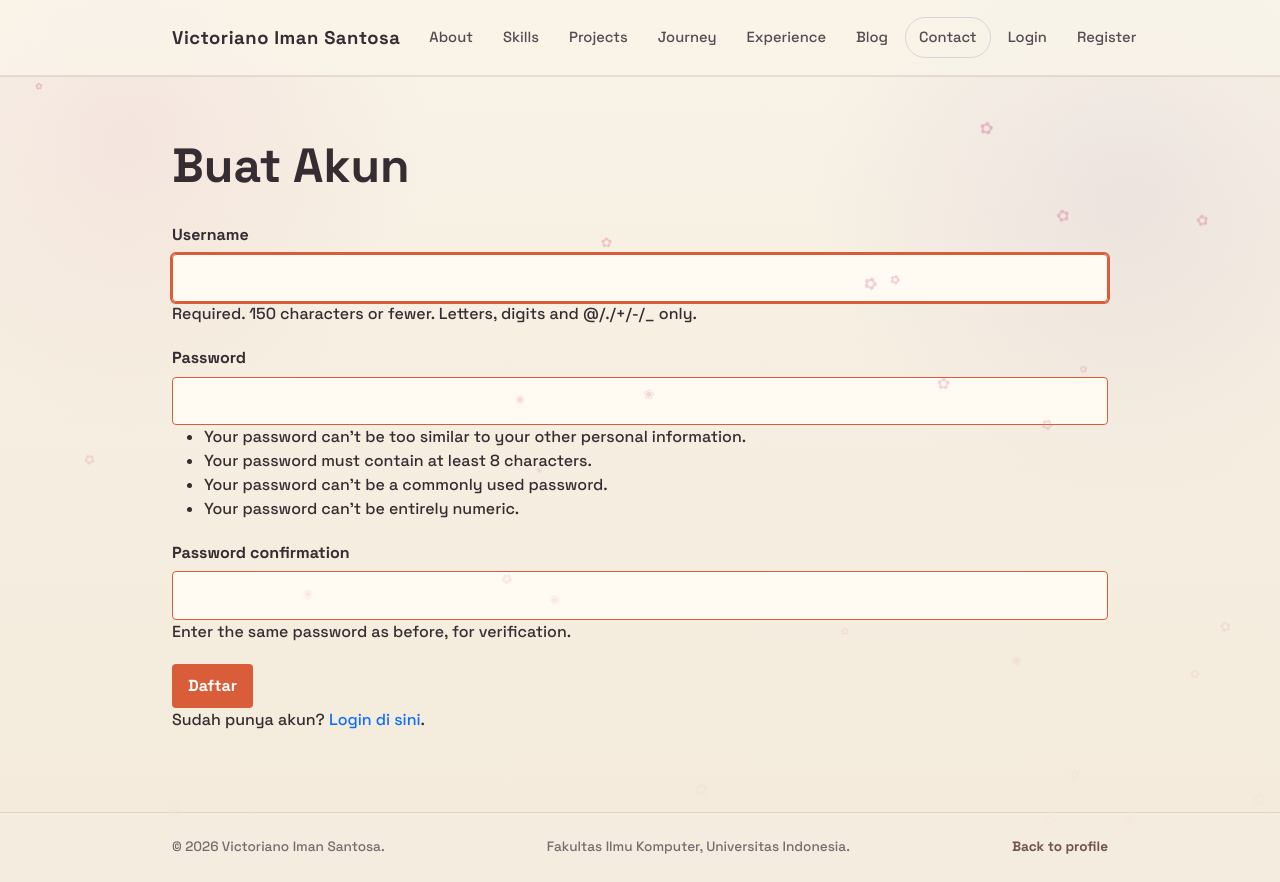
After one commit to victorimans/myportofolio, a Django app: page /register/ in a window 1280 px wide. The commit adds this page. Run offline with Django 5.2, Linux system fonts and the light colour scheme; some libraries are stand-ins or nearby versions.

Commit message:
Feat : Register + Login page, view, dan urls

```diff
--- a/main/urls.py
+++ b/main/urls.py
@@ -7,6 +7,9 @@ from main.views import (
     delete_project,
     get_blog_json,
     get_projects_json,
+    login_user,
+    logout_user,
+    register,
     show_blog,
     show_blog_json_by_id,
     show_experience,
@@ -21,6 +24,9 @@ app_name = "main"
 
 urlpatterns = [
     path("", show_main, name="show_main"),
+    path("register/", register, name="register"),
+    path("login/", login_user, name="login"),
+    path("logout/", logout_user, name="logout"),
     path("projects/", show_projects, name="show_projects"),
     path("projects/add/", create_project, name="create_project"),
     path("projects/<uuid:id>/delete/", delete_project, name="delete_project"),
--- a/main/views.py
+++ b/main/views.py
@@ -2,6 +2,8 @@ import secrets
 
 from django.conf import settings
 from django.contrib import messages
+from django.contrib.auth import login, logout
+from django.contrib.auth.forms import AuthenticationForm, UserCreationForm
 from django.core import serializers
 from django.http import HttpResponse
 from django.shortcuts import get_object_or_404, redirect, render
@@ -9,6 +11,43 @@ from django.views.decorators.http import require_GET, require_http_methods, requ
 
 from main.forms import BlogPostForm, ProjectForm
 from main.models import BlogPost, Experience, Project
+
+
+@require_http_methods(["GET", "POST"])
+def register(request):
+    form = UserCreationForm(request.POST or None)
+
+    if request.method == "POST" and form.is_valid():
+        form.save()
+        messages.success(request, "Akun berhasil dibuat. Silakan login.")
+        return redirect("main:login")
+
+    context = {
+        "name": "Victoriano Iman Santosa",
+        "form": form,
+    }
+    return render(request, "register.html", context)
+
+
+@require_http_methods(["GET", "POST"])
+def login_user(request):
+    form = AuthenticationForm(request, data=request.POST or None)
+
+    if request.method == "POST" and form.is_valid():
+        login(request, form.get_user())
+        return redirect("main:show_main")
+
+    context = {
+        "name": "Victoriano Iman Santosa",
+        "form": form,
+    }
+    return render(request, "login.html", context)
+
+
+@require_POST
+def logout_user(request):
+    logout(request)
+    return redirect("main:show_main")
 
 
 def _has_valid_write_secret(request):
--- a/templates/base.html
+++ b/templates/base.html
@@ -38,6 +38,18 @@
                         <li class="nav-item"><a class="nav-link" href="{% url 'main:show_experience' %}">Experience</a></li>
                         <li class="nav-item"><a class="nav-link" href="{% url 'main:show_blog' %}">Blog</a></li>
                         <li class="nav-item"><a class="nav-link contact-nav" href="{% url 'main:show_main' %}#contact">Contact</a></li>
+                        {% if user.is_authenticated %}
+                            <li class="nav-item"><span class="nav-link">{{ user.username }}</span></li>
+                            <li class="nav-item">
+                                <form method="post" action="{% url 'main:logout' %}">
+                                    {% csrf_token %}
+                                    <button type="submit" class="nav-link border-0 bg-transparent">Logout</button>
+                                </form>
+                            </li>
+                        {% else %}
+                            <li class="nav-item"><a class="nav-link" href="{% url 'main:login' %}">Login</a></li>
+                            <li class="nav-item"><a class="nav-link" href="{% url 'main:register' %}">Register</a></li>
+                        {% endif %}
                     </ul>
                 </div>
             </div>
--- /dev/null
+++ b/templates/register.html
@@ -0,0 +1,32 @@
+{% extends "base.html" %}
+
+{% block title %}Register - {{ name }}{% endblock %}
+
+{% block content %}
+    <section class="experience-section" aria-labelledby="register-heading">
+        <div class="container">
+            <h1 id="register-heading">Buat Akun</h1>
+
+            <form method="post" action="{% url 'main:register' %}" class="project-form">
+                {% csrf_token %}
+                {% for error in form.non_field_errors %}
+                    <p class="form-error">{{ error }}</p>
+                {% endfor %}
+                {% for field in form %}
+                    <div class="form-group">
+                        <label for="{{ field.id_for_label }}">{{ field.label }}</label>
+                        {{ field }}
+                        {% if field.help_text %}
+                            <div class="form-help">{{ field.help_text }}</div>
+                        {% endif %}
+                        {% for error in field.errors %}
+                            <p class="form-error">{{ error }}</p>
+                        {% endfor %}
+                    </div>
+                {% endfor %}
+                <button type="submit" class="button">Daftar</button>
+            </form>
+            <p>Sudah punya akun? <a href="{% url 'main:login' %}">Login di sini</a>.</p>
+        </div>
+    </section>
+{% endblock %}
```
Also changed, not shown: templates/login.html (added, +29 -0 lines).
